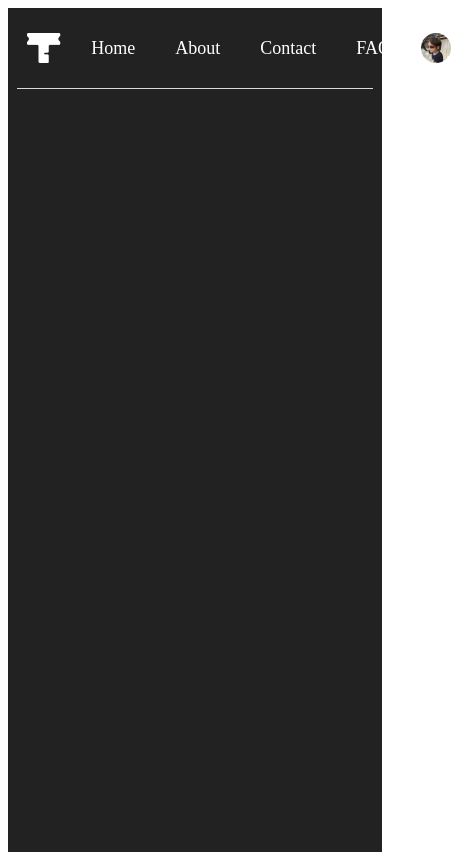
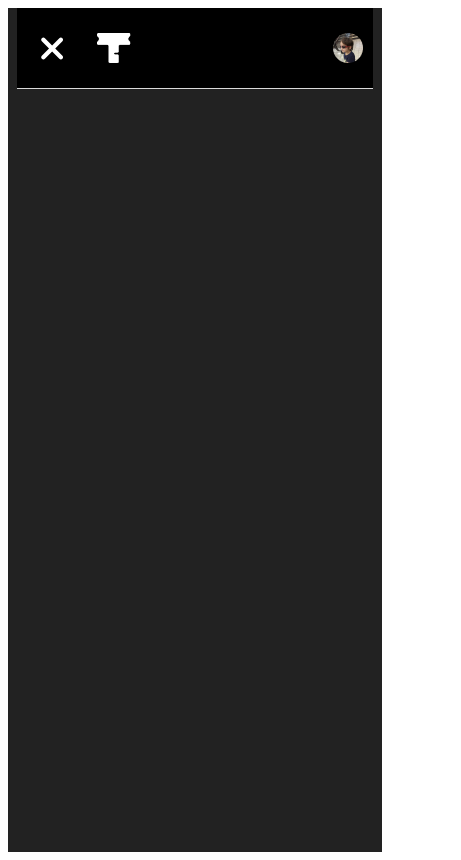
Before and after one commit to kylecalbert/ticket-booker, a React (Create React App) app in the folder ticket-booker/: page / in a window 390 px wide. Shown: the whole page, 461 px wide, since content can reach past the window. Built offline with nearby package versions, Linux system fonts and the light colour scheme.

Commit message:
when user clicks the hamburger icon, an x icon will appear and vice versa

```diff
--- a/ticket-booker/src/App.js
+++ b/ticket-booker/src/App.js
@@ -1,6 +1,5 @@
-import logo from './logo.svg';
 
-import { Route, BrowserRouter as Router } from 'react-router-dom';
+import { BrowserRouter as Router } from 'react-router-dom';
 
 import { Navbar } from './components/Navbar';
 import { AppContainer } from './App.styles';
--- a/ticket-booker/src/components/Navabar.style.js
+++ b/ticket-booker/src/components/Navabar.style.js
@@ -1,85 +1,110 @@
 import styled from 'styled-components';
 import { Link } from 'react-router-dom';
+import { Navbar } from './Navbar';
+import { screen } from '@testing-library/react';
 
 export const NavbarContainer = styled.nav`
-width: 95% ;
-height: 80px ;
-/* background-color: black ; */
-display: flex ;
-flex-direction: row ;
-border-bottom: 1px solid #DBDBDB;
-`
-export const LeftContainer = styled.div `
-display: flex ;
-flex: 5%;
-align-items: center ;
-justify-content: center;
-/* background-color: yellow ; */
+  width: 95%;
+  height: 80px;
+  background-color: black;
+  display: flex;
+  flex-direction: row;
+  border-bottom: 1px solid #dbdbdb;
+`;
+export const LeftContainer = styled.div`
+  display: flex;
+  flex: 5%;
+  align-items: center;
+  justify-content: center;
+`;
+export const LogoContainer = styled.div`
+  display: flex;
+  flex-direction: column;
+  align-items: center;
+  justify-content: center;
+`;
 
-`
-export const LogoContainer = styled.div `
-display:flex ;
-flex-direction: column ;
-align-items:center ;
-justify-content: center ;
-`
+export const MiddleContainer = styled.div`
+  display: flex;
+  justify-content: center;
+  align-items: center;
+  flex: 90%;
+`;
 
-export const MiddleContainer = styled.div `
-display: flex ;
-justify-content:center ;
-align-items: center;
-flex: 90% ;
-/* background-color: green ; */
-`
+export const MenuContainer = styled.div`
+  display: flex;
+  flex-direction: row;
+  align-items: center;
+  background-color: red;
 
+  @media (max-width: 555px) {
+    display: none;
+  }
+`;
 
-export const LinkContainer = styled.div `
-display:flex ;
-flex-direction:row ;
-align-items: center ;
-/* background-color:red ; */
-`
+export const RightContainer = styled.div`
+  display: flex;
+  flex: 5%;
+  align-items: center;
+  justify-content: center;
+  /* background-color: purple; */
+`;
 
+export const ProfileContainer = styled.div`
+  display: flex;
+  flex-direction: column;
+  align-items: center;
+  justify-content: center;
+`;
 
+export const LogoImage = styled.img`
+  margin: 10px;
+  max-width: 100px;
+  height: auto; //height auto to allow the image to scale properly and not over stretch
+`;
 
-export const RightContainer = styled.div `
-display: flex ;
-flex: 5%;
-align-items: center ;
-justify-content: center;
-/* background-color: purple ; */
-`
-
-
-export const ProfileContainer = styled.div `
-display:flex ;
-flex-direction: column ;
-align-items:center ;
-justify-content: center ;
-
-`
-
-export const LogoImage = styled.img `
-margin:10px ;
-max-width:100px ;
-height:auto ; //height auto to allow the image to scale properly and not over stretch
-
-`
-
-export const ProfileImage  = styled.img `
-margin:10px;
-max-width:100px ;
-height:auto ;
-`
+export const ProfileImage = styled.img`
+  margin: 10px;
+  max-width: 100px;
+  height: auto;
+`;
 
 export const NavbarLink = styled(Link)`
+  color: white;
+  text-decoration: none;
+  padding: 20px;
+  font-size: 18px;
+`;
 
-color: white ;
-text-decoration: none ;
-padding:20px ;
-font-size: 18px ;
+export const NavbarInnerContainer = styled.div`
+  display: flex;
+  flex-direction: row;
+  /* background: blue; */
+  width: 100%;
+`;
+export const MenuIconContainer = styled.button`
+  display: flex;
+  align-items: center;
+  justify-content: center;
+  width: 70px;
+  height: 50px;
+  background: none;
+  color: white;
+  font-size: 45px;
+  cursor: pointer;
+  border: none;
 
+  @media (min-width: 700px) {
+    display: none;
+  }
+`;
+export const NavbarExtendedContainer = styled.div`
+  background-color: 'grey';
+  display: flex;
+  flex-direction: column;
+  align-items: center;
 
-
-
-`
+  @media (min-width: 700px) {
+    display: none;
+  }
+`;
--- a/ticket-booker/src/components/Navbar.js
+++ b/ticket-booker/src/components/Navbar.js
@@ -1,26 +1,74 @@
-import React from 'react'
-import { LeftContainer, LinkContainer, LogoContainer, MiddleContainer, NavbarContainer,ProfileContainer,ProfileImage,RightContainer } from './Navabar.style'
-import Logo from '../Assets/Logo.png'
-import { LogoImage } from './Navabar.style'
-import Profile from '../Assets/Profile.png'
-import { Link } from 'react-router-dom'
-import { NavbarLink } from './Navabar.style'
+import React, { useState } from 'react';
+import {
+  LeftContainer,
+  MenuContainer,
+  LogoContainer,
+  MiddleContainer,
+  NavbarContainer,
+  MenuIconContainer,
+  ProfileContainer,
+  ProfileImage,
+  RightContainer,
+  NavbarExtendedContainer,
+} from './Navabar.style';
+import Logo from '../Assets/Logo.png';
+import { LogoImage } from './Navabar.style';
+import Profile from '../Assets/Profile.png';
+import { Link } from 'react-router-dom';
+import { NavbarLink } from './Navabar.style';
+import { NavbarInnerContainer } from './Navabar.style';
+import { FontAwesomeIcon } from '@fortawesome/react-fontawesome';
+import { faBars, faTimes } from '@fortawesome/free-solid-svg-icons';
 
 export const Navbar = () => {
+  const [extendNavbar, setExtendedNavbar] = useState(false);
   return (
     <NavbarContainer>
-
-    <LeftContainer><LogoContainer><LogoImage src={Logo}/></LogoContainer></LeftContainer>
-    <MiddleContainer>
-
-      <LinkContainer> <NavbarLink to='/Home'>Home</NavbarLink>
-      <NavbarLink to='/About'>About</NavbarLink>
-      <NavbarLink to='/Contact'>Contact</NavbarLink>
-      <NavbarLink to='/FAQ'>FAQ</NavbarLink></LinkContainer></MiddleContainer>
-    <RightContainer><ProfileContainer><ProfileImage src={Profile}/></ProfileContainer></RightContainer>
-
-
-
+      <NavbarInnerContainer>
+        <LeftContainer>
+          <MenuIconContainer
+            onClick={() => {
+              setExtendedNavbar((currentValue) => !currentValue);
+            }}
+          >
+            {extendNavbar ? (
+              <FontAwesomeIcon
+                icon={faBars}
+                style={{ color: 'white', fontSize: '35px' }}
+              />
+            ) : (
+              <FontAwesomeIcon
+                icon={faTimes}
+                style={{ color: 'white', fontSize: '35px' }}
+              />
+            )}
+          </MenuIconContainer>
+          <LogoContainer>
+            <LogoImage src={Logo} />
+          </LogoContainer>
+        </LeftContainer>
+        <MiddleContainer>
+          <MenuContainer>
+            <NavbarLink to="/Home">Home</NavbarLink>
+            <NavbarLink to="/About">About</NavbarLink>
+            <NavbarLink to="/Contact">Contact</NavbarLink>
+            <NavbarLink to="/FAQ">FAQ</NavbarLink>
+          </MenuContainer>
+        </MiddleContainer>
+        <RightContainer>
+          <ProfileContainer>
+            <ProfileImage src={Profile} />
+          </ProfileContainer>
+        </RightContainer>
+      </NavbarInnerContainer>
+      <NavbarExtendedContainer>
+        <MenuContainer>
+          <NavbarLink to="/Home">Home</NavbarLink>
+          <NavbarLink to="/About">About</NavbarLink>
+          <NavbarLink to="/Contact">Contact</NavbarLink>
+          <NavbarLink to="/FAQ">FAQ</NavbarLink>
+        </MenuContainer>
+      </NavbarExtendedContainer>
     </NavbarContainer>
-  )
-}
+  );
+};
```
Also changed, not shown: ticket-booker/package.json (+9 -0 lines), ticket-booker/src/App.styles.js (+7 -8 lines), ticket-booker/src/Assets/menuicon.png (added), 1 other file (tests, documents, lock files or other folders).
